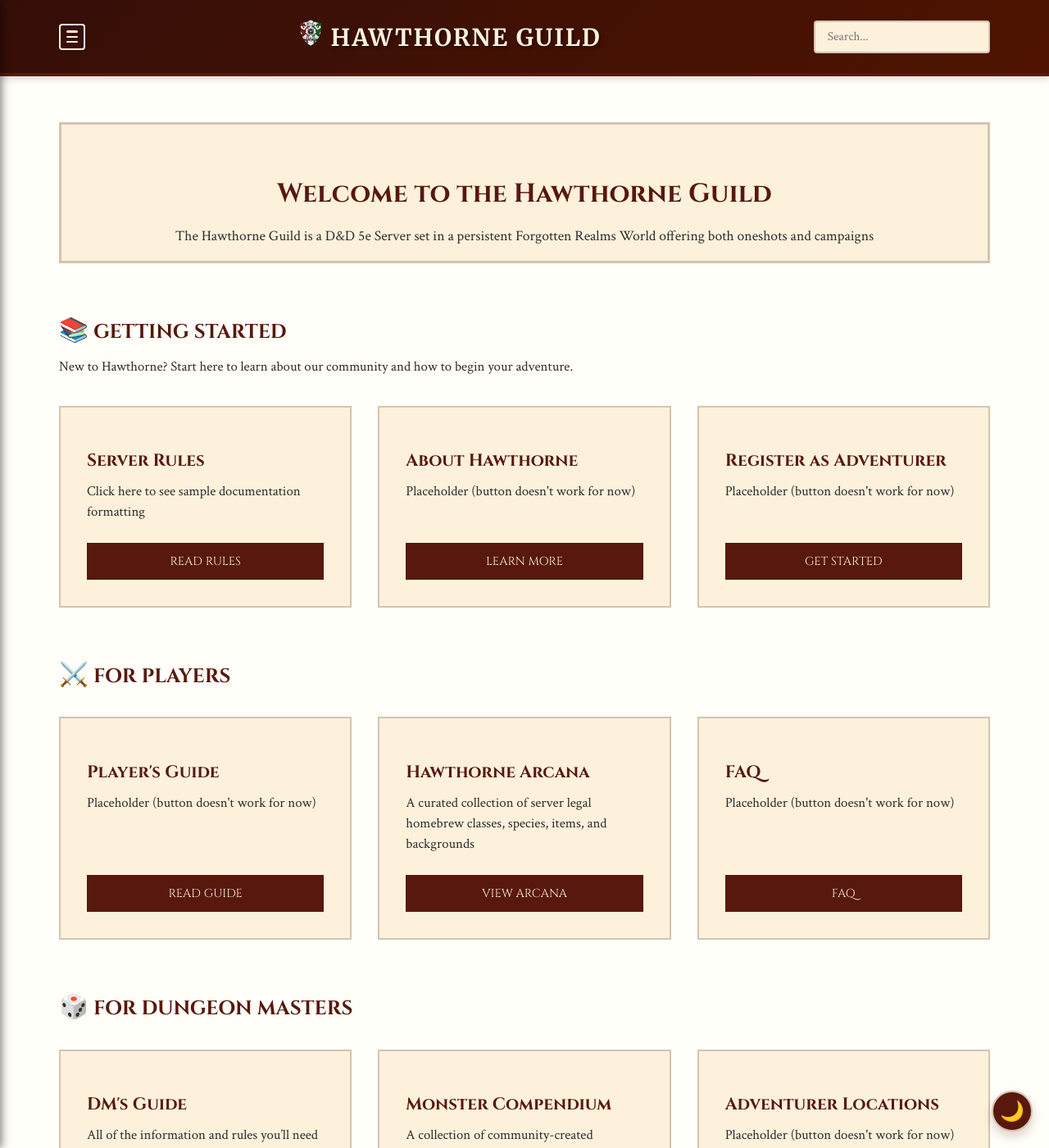
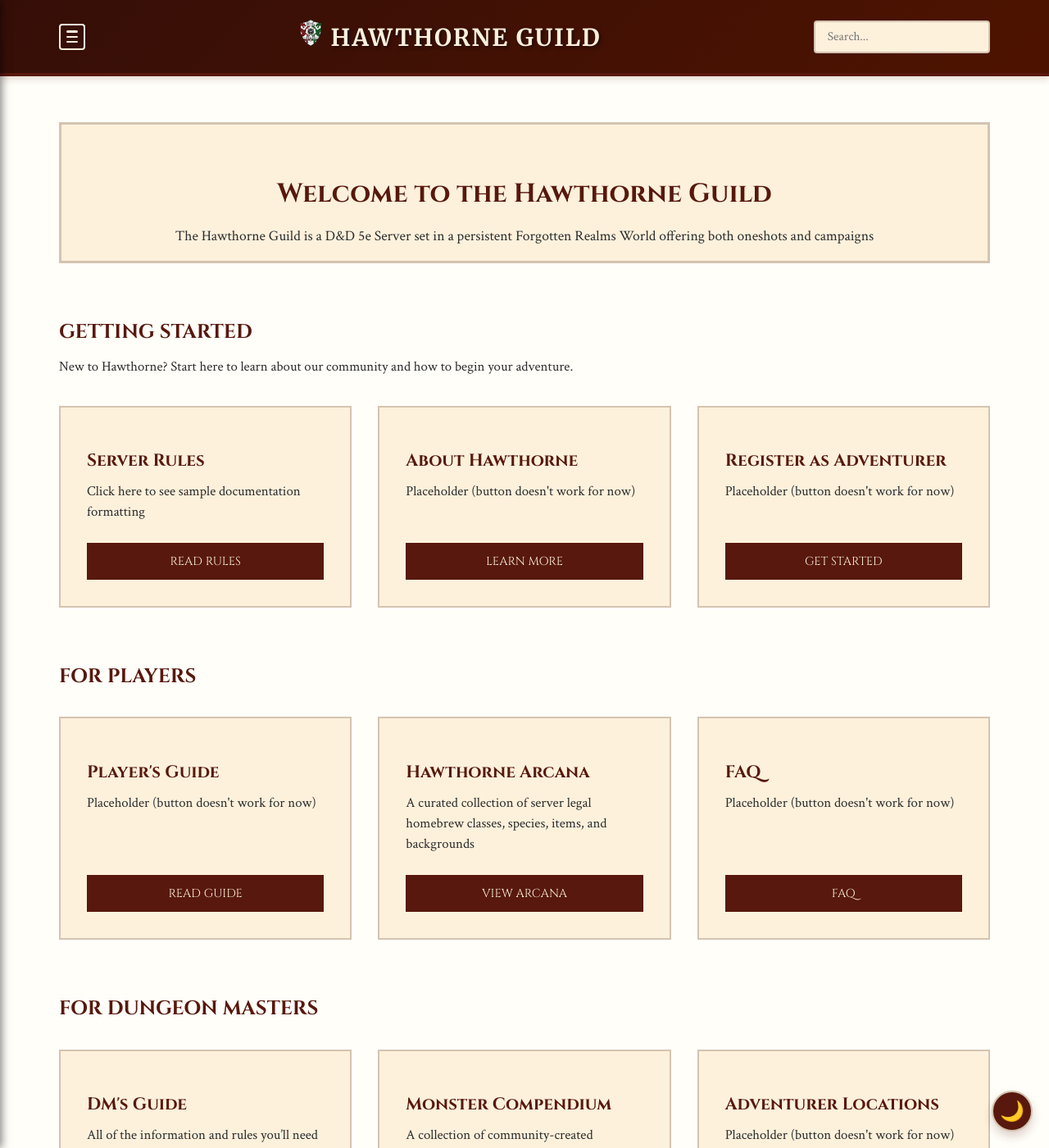
Before and after one commit to coconutswallow/Guides, a Jekyll site: the page built from index.html, in a window 1280 px wide and 1400 px high. Shown: the whole window at 82% size. Built offline with Jekyll 4.4.1, drawn with Linux system fonts in a browser that asks for light colours; comment, search, counter and statistics services are not loaded.

Commit message:
remove iconography

```diff
--- a/_config.yml
+++ b/_config.yml
@@ -39,33 +39,33 @@
 # (new files get added to the side-nav menu dynamically).
 # ========================================================
 navigation:
-  - title: "🏠 Home"
+  - title: "Home"
     url: "/"
 
-  - title: "📜 Rules & Roles"
+  - title: "Rules & Roles"
     collection: rules
 
 
-  - title: "⚔️ Player's Guide"
+  - title: "Player's Guide"
     collection: players_guide
 
 
 # =========================================================
 #
-#  - title: "✨ Arcana"
+#  - title: "Arcana"
 #    collection: arcana
 # =========================================================
 
-  - title: "✨ Arcana"
+  - title: "Arcana"
     url: "https://drive.google.com/file/d/1yoinFa31Rhq__unHxMxCSfMq7QY5ARYC/view"
 
 # =========================================================
 # DM's Guide Section - currently commented out to use PDF instead
-#  - title: "🎲 DM's Guide"
+#  - title: "DM's Guide"
 #    collection: dms_guide
 # =========================================================
 
-  - title: "🎲 DM's Guide"
+  - title: "DM's Guide"
     url: "https://drive.google.com/file/d/1MiXp60GBg2ZASiiGjgFtTRFHp7Jf0m2P/view?usp=sharing"
 
   # =========================================================
@@ -75,7 +75,7 @@
   # Repeat this pattern for any future sections that need dynamic content generation.
   # =========================================================
 
-  - title: "📖 Monster Compendium"
+  - title: "Monster Compendium"
     sections:
       - title: "Monster Compendium"
         url: /monster-compendium/
@@ -84,7 +84,7 @@
       - title: "Statblock Builder"
         url: /monster-compendium/generator/
 
-  - title: "❓ FAQ"
+  - title: "FAQ"
     collection: faq
 
   # ========================================================
--- a/index.html
+++ b/index.html
@@ -12,7 +12,7 @@
 
 <div class="home-section">
   <h3>
-    <span class="section-icon">📚</span>
+    <span class="section-icon"></span>
     Getting Started
   </h3>
   <p class="section-description">
@@ -42,7 +42,7 @@
 
 <div class="home-section">
   <h3>
-    <span class="section-icon">⚔️</span>
+    <span class="section-icon"></span>
     For Players
   </h3>
 
@@ -68,7 +68,7 @@
 
 <div class="home-section">
   <h3>
-    <span class="section-icon">🎲</span>
+    <span class="section-icon"></span>
     For Dungeon Masters
   </h3>
   <div class="card-grid">
@@ -91,3 +91,15 @@
     </div>
   </div>
 </div>
+<style>
+
+.card-thumbnail {
+  width: 100%;
+  height: 100px;
+  object-fit: cover;
+  border: none;
+  margin-bottom: 1em;
+  display: block;
+  margin: 1em
+}
+</style>
```
